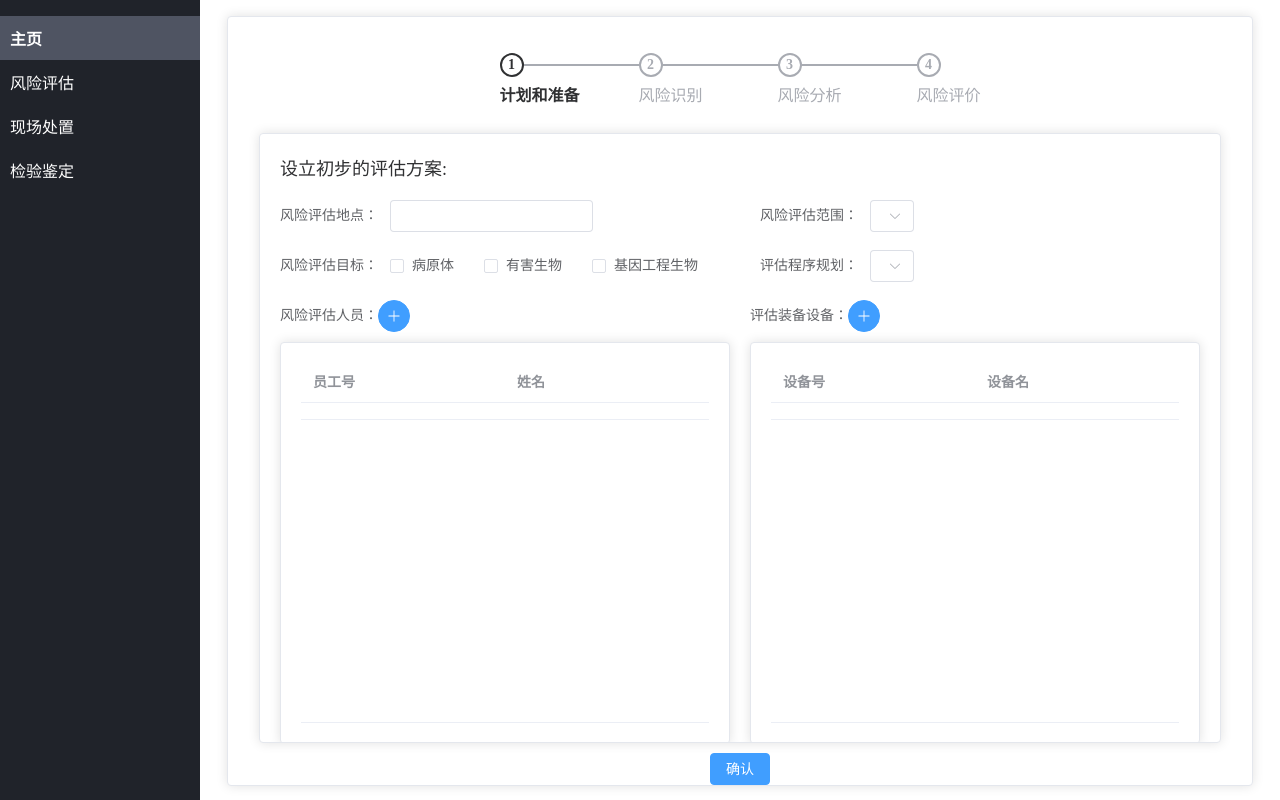
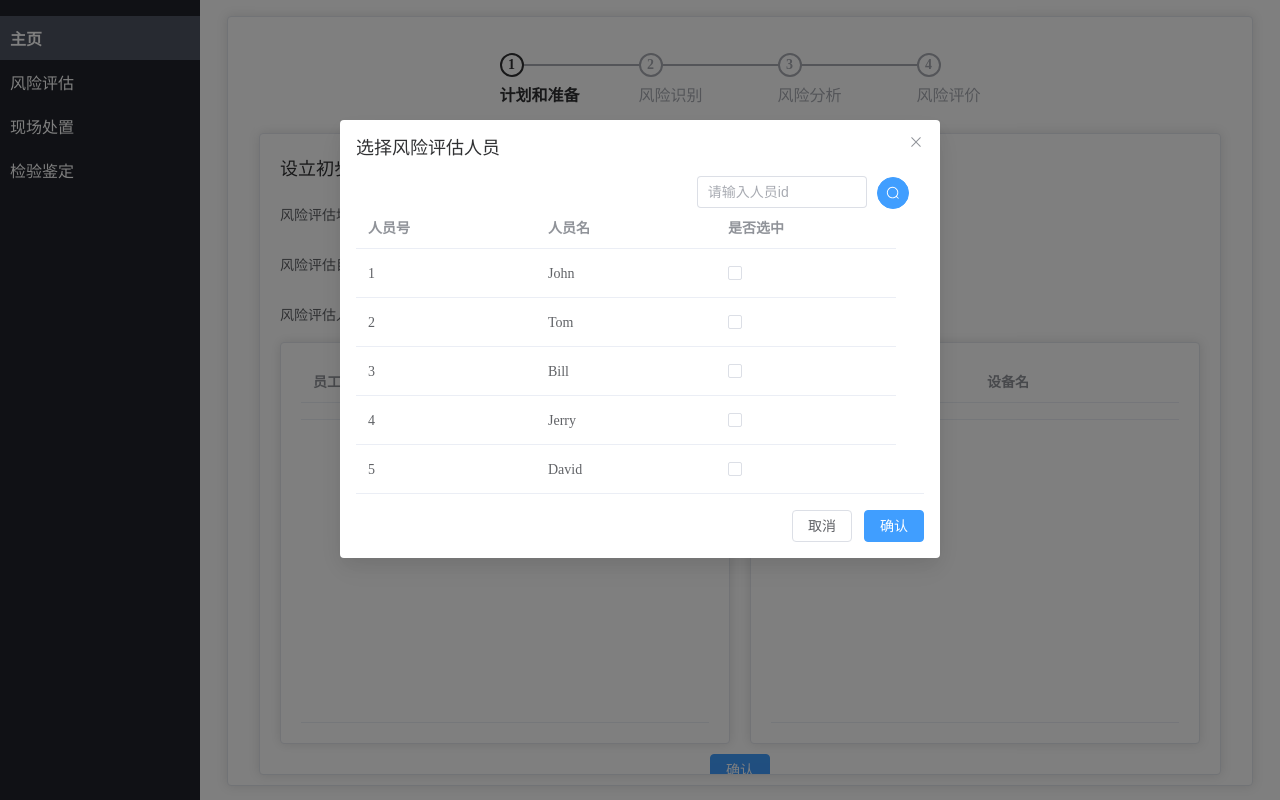
Before and after one commit to zhoumuyao/swaq-web, a Vue app: page /risk0 in a window 1280 px wide. Both pictures are taken after a click on the button 394 px from the left and 316 px from the top of the page. Built offline with nearby package versions, Linux system fonts and the light colour scheme.

Commit message:
完善了现场风险评估第一个界面

```diff
--- a/src/views/risk/risk0.vue
+++ b/src/views/risk/risk0.vue
@@ -49,7 +49,7 @@
                                     <div>
                                         <div style="margin-bottom: 10px;">
                                             <label class="smalllabel">风险评估人员：</label>
-                                            <el-button type="primary" :icon="Plus" circle @click="Refresh"></el-button>
+                                            <el-button type="primary" :icon="Plus" circle @click="addperson = true"></el-button>
                                         </div>
                                         <el-card>
                                             <el-table :data="form.person" style="width: 100%; height: 45vh">
@@ -61,10 +61,10 @@
                                     <div>
                                         <div style="margin-bottom: 10px;">
                                             <label class="smalllabel">评估装备设备：</label>
-                                            <el-button   el-button type="primary" :icon="Plus" circle @click="Refresh" class="btn"></el-button>
+                                            <el-button el-button type="primary" :icon="Plus" circle @click="addequiment = true"></el-button>
                                         </div>
                                         <el-card>
-                                            <el-table :data="form.person" style="width: 100%; height: 45vh">
+                                            <el-table :data="form.equipment" style="width: 100%; height: 45vh">
                                                 <el-table-column prop="id" label="设备号" width="" />
                                                 <el-table-column prop="name" label="设备名" width="" />
                                             </el-table>
@@ -73,12 +73,92 @@
                                 </div>
                             </el-form>
                         </div>
+                        <div style="display: flex;justify-content: center; margin-top: 10px;">
+
+                            <router-link :to="{ path: '/risk1', }">
+                                <el-button size="mini" type="primary" >确认</el-button>
+                            </router-link>
+                        </div>
+                        <el-dialog v-model="addperson" title="选择风险评估人员" width="600px" draggable>
+                            <el-input style="display: inline-block; width: 30%; margin:0 10px 0 60%;" v-model="personID" placeholder="请输入人员id"></el-input>
+                            <el-button type="primary" :icon="Search" @click="handleSearch" style="display: inline-block;" circle></el-button>
+                            <div>
+                                <el-table
+                                :data="riskPerson"
+                                style="width: 100%"
+                                type="selection">
+                                    <el-table-column
+                                        prop="id"
+                                        label="人员号"
+                                        width="180"
+                                        fixed="left">
+                                    </el-table-column>
+                                    <el-table-column
+                                        prop="name"
+                                        label="人员名"
+                                        width="180"
+                                        fixed="left">
+                                    </el-table-column>
+                                    <el-table-column
+                                        label="是否选中"
+                                        width="180"
+                                        fixed="right"
+                                        prop="checked">
+                                        <template #default="{ row }">
+                                        <el-checkbox v-model="row.checked"></el-checkbox>
+                                        </template>
+                                    </el-table-column>
+                                </el-table>
+                            </div>
+                            <template #footer>
+                            <span class="dialog-footer">
+                                <el-button @click="addperson = false">取消</el-button>
+                                <el-button type="primary" @click="addPerson">确认</el-button>
+                            </span>
+                            </template>
+                        </el-dialog>
+                        <el-dialog v-model="addequiment" title="选择风险评估人员" width="600px" draggable>
+                            <el-input style="display: inline-block; width: 30%; margin:0 10px 0 60%;" v-model="personID" placeholder="请输入仪器id"></el-input>
+                            <el-button type="primary" :icon="Search" @click="handleSearch" style="display: inline-block;" circle></el-button>
+                            <div>
+                                <el-table
+                                :data="riskEquiment"
+                                style="width: 100%"
+                                type="selection">
+                                    <el-table-column
+                                        prop="id"
+                                        label="人员号"
+                                        width="180"
+                                        fixed="left">
+                                    </el-table-column>
+                                    <el-table-column
+                                        prop="name"
+                                        label="人员名"
+                                        width="180"
+                                        fixed="left">
+                                    </el-table-column>
+                                    <el-table-column
+                                        label="是否选中"
+                                        width="180"
+                                        fixed="right"
+                                        prop="checked">
+                                        <template #default="{ row }">
+                                        <el-checkbox v-model="row.checked"></el-checkbox>
+                                        </template>
+                                    </el-table-column>
+                                </el-table>
+                            </div>
+                            <template #footer>
+                            <span class="dialog-footer">
+                                <el-button @click="addequiment = false">取消</el-button>
+                                <el-button type="primary" @click="addEquiment">确认</el-button>
+                            </span>
+                            </template>
+                        </el-dialog>
                     </el-card>
-                    <div style="display: flex;justify-content: center; margin-top: 10px;">
-                        <el-button size="mini" type="primary">确认</el-button>
-                    </div>
                 </el-card>
             </div>
+
         </div>
     </div>
 </template>
@@ -91,7 +171,9 @@ import Sidebar from '../../components/sideBar/SideBar.vue';
 import { ref, reactive } from 'vue';
 import { Delete, RefreshRight, Search, Plus, Filter } from "@element-plus/icons-vue"
 
-
+const addperson = ref(false);
+const addequiment = ref(false)
+const personID = ref()
 const showImg = ref(false);
 const imageUrl = ref("");
 const showLabel = ref(true);
@@ -108,6 +190,75 @@ const form = reactive({
     person: [{}],
     equipment: [{}],
 });
+const riskPerson = ref([{
+    id: 1,
+    name: 'John',
+    checked: false,
+},
+{
+    id: 2,
+    name: 'Tom',
+    checked: false,
+},
+{
+    id: 3,
+    name: 'Bill',
+    checked: false,
+},
+{
+    id: 4,
+    name: 'Jerry',
+    checked: false,
+},
+{
+    id: 5,
+    name: 'David',
+    checked: false,
+},
+])
+const riskEquiment = ref([{
+    id: 1,
+    name: '生物安全柜',
+    checked: false,
+},{
+    id: 2,
+    name: '自动化液体处理系统',
+    checked: false,
+},{
+    id: 3,
+    name: 'PCR仪',
+    checked: false,
+},{
+    id: 4,
+    name: '离心机',
+    checked: false,
+},{
+    id: 5,
+    name: '电泳系统',
+    checked: false,
+},
+])
+
+const addEquiment = () => {
+    addequiment.value = false;
+
+    riskEquiment.value.forEach((equipment) => {
+        console.log(equipment)
+        if (equipment.checked) {
+            form.equipment.push({id:equipment.id, name:equipment.name});
+        }
+    });
+}
+const addPerson = () => {
+    addperson.value = false;
+
+    riskPerson.value.forEach((person) => {
+        console.log(person)
+        if (person.checked) {
+            form.person.push({id:person.id, name:person.name});
+        }
+    });
+}
 
 const onSubmit = () => {
     console.log('submit!')
@@ -175,7 +326,7 @@ const onSubmit = () => {
 }
 
 .prepare-form {
-    height: 76vh;
+    height: 80vh;
     width: 75vw;
 }
 
```
